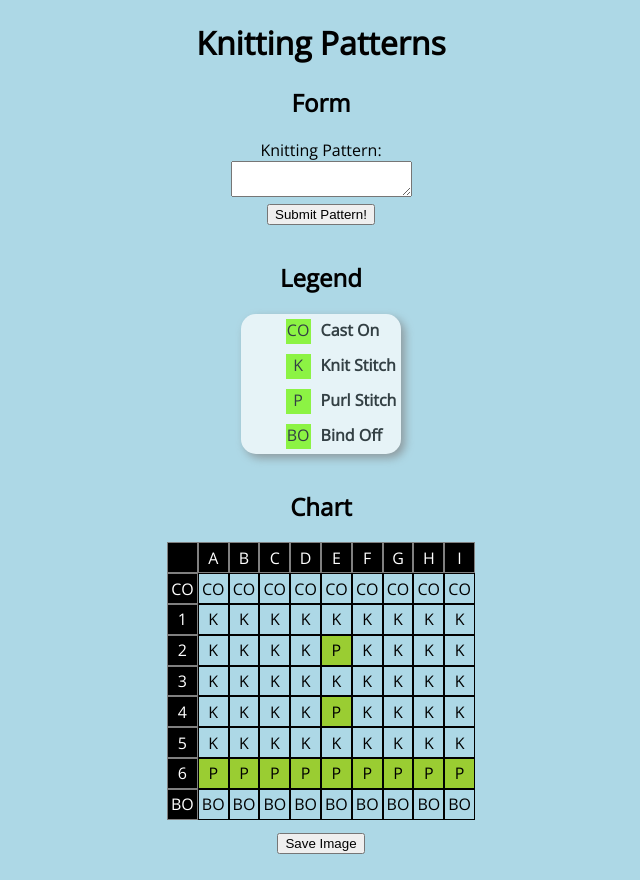
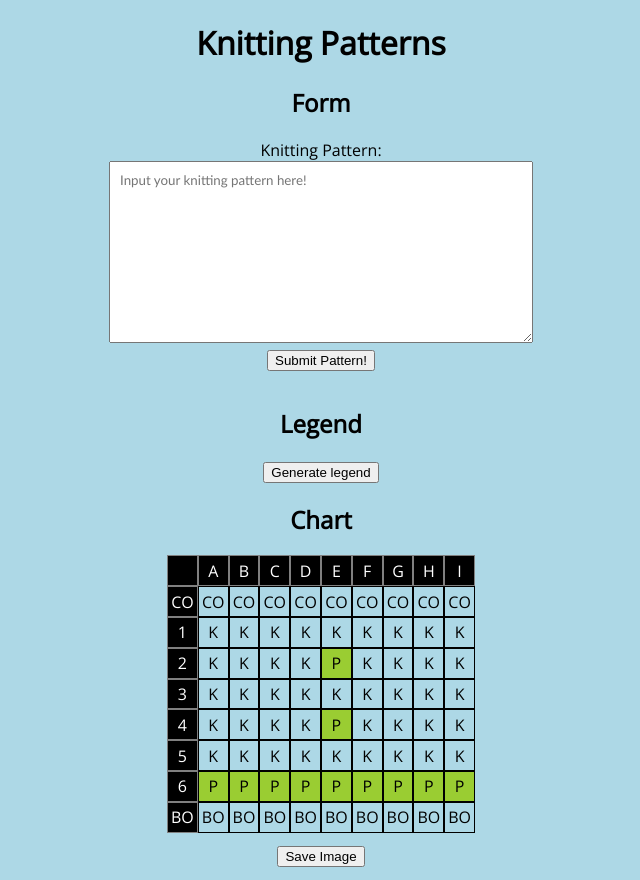
Before and after one commit to emilysaeli/front-end-knitting-patterns, a React (Create React App) app: page / in a window 1280 px wide. Shown: the whole page, without its empty margins (319-959 px from the left). Built offline with nearby package versions, Linux system fonts and the light colour scheme.

Commit message:
GP: Moved getUniqueStitches function to App level, generateLegend refactored to render stitches undefined in stitchDictionary, conditionally formatted

```diff
--- a/src/App.js
+++ b/src/App.js
@@ -13,7 +13,52 @@ import React from "react";
 
 const App = () => {
   const URL = "http://pattern-handler-test-api.herokuapp.com";
-  const [chartData, setChartData] = useState([""]);
+  const [chartData, setChartData] = useState([]);
+  const [uniqueStitches, setUniqueStitches] = useState([]);
+  // Stitch abbreviations from Lion Brand Yarh - https://www.lionbrand.com/pages/glossary
+  // Descriptions from Merriam-Webster - https://www.merriam-webster.com/, Interweave - https://www.interweave.com/interweave-knitting-glossary/
+  // Resource videos from Sheep & Stitch - https://www.youtube.com/c/sheepandstitch
+  const stitchDictionary = {
+    K: {
+      name: "Knit Stitch",
+      description:
+        "a basic knitting stitch usually made with the yarn at the back of the work by inserting the right needle into the front part of a loop on the left needle from the left side, catching the yarn with the point of the right needle, and bringing it through the first loop to form a new loop",
+      resources: "https://youtu.be/Egp4NRhlMDg",
+      symbol: "",
+      css: "knit-stitch",
+    },
+    CO: {
+      name: "Cast On",
+      description:
+        "Casting on lays the foundation for your knitting project. It is the method by which stitches are formed that you then knit or purl to form your knitted item",
+      resources: "https://youtu.be/1vm6oaYzHyA",
+      symbol: "",
+      css: "cast-on",
+    },
+    P: {
+      name: "Purl Stitch",
+      description:
+        "a knitting stitch usually made with the yarn at the front of the work by inserting the right needle into the front of a loop on the left needle from the right, catching the yarn with the right needle, and bringing it through to form a new loop",
+      resources: "https://youtu.be/hTZCEBk495k",
+      symbol: "⬤",
+      css: "purl-stitch",
+    },
+    S: {
+      name: "Slip Stitch",
+      description:
+        "Slip stitch knitting is a technique where stitches are moved from the left needle to the right needle without working them. You can slip a stitch knitwise (as if to knit) and purlwise (as if to purl), and also hold the yarn at the front or the back of the work, to create different effects.",
+      resources: "https://www.youtube.com/watch?v=fb5xzPS3nfc",
+      symbol: "",
+      css: "slip-stitch",
+    },
+    BO: {
+      name: "Bind Off",
+      description: "",
+      resources: "",
+      symbol: "",
+      css: "bind-off",
+    },
+  };
 
   // send pattern form input to back-end
   const submitPattern = (patternForm) => {
@@ -22,11 +67,25 @@ const App = () => {
       .post(`${URL}`, patternForm)
       .then((response) => {
         setChartData(response.data);
+        // setUniqueStitches(getUniqueStitches(response.data));
+        setUniqueStitches(getUniqueStitches(data));
         console.log(response.data);
       })
       .catch((error) => {
         console.log(error);
       });
+  };
+  const getUniqueStitches = (data) => {
+    let uniqueStitches = [];
+    for (const row of data) {
+      for (const element of row) {
+        if (uniqueStitches.includes(element.stitch) === false) {
+          uniqueStitches.push(element.stitch);
+        }
+      }
+    }
+    setUniqueStitches(uniqueStitches);
+    return uniqueStitches;
   };
 
   return (
@@ -38,11 +97,23 @@ const App = () => {
         <Form submitPattern={submitPattern}></Form>
         <p>{chartData.inputPattern}</p>
       </section>
+
       <section className="legend">
-        <Legend data={data}></Legend>
+        <Legend
+          data={data}
+          uniqueStitches={uniqueStitches}
+          getUniqueStitches={getUniqueStitches}
+          stitchDictionary={stitchDictionary}
+        ></Legend>
       </section>
+      {
+        // button for testing purposes, remove when back-end response complete
+      }
+      <div>
+        <button onClick={() => getUniqueStitches(data)}>Generate legend</button>
+      </div>
       <section>
-        <Chart data={data}></Chart>
+        <Chart data={data} stitchDictionary={stitchDictionary}></Chart>
       </section>
     </div>
   );
--- a/src/components/Chart.css
+++ b/src/components/Chart.css
@@ -33,3 +33,24 @@
 #save-btn {
     margin: 1em;
 }
+
+
+.knit-stitch {
+    background-color: orange;
+}
+
+.cast-on {
+    background-color: lightcoral
+}
+
+.purl-stitch {
+    background-color: yellowgreen;
+}
+
+.slip-stitch {
+    background-color: lightsalmon;
+}
+
+.bind-off {
+    background-color: lightgreen;
+}
--- a/src/components/Form.css
+++ b/src/components/Form.css
@@ -0,0 +1,4 @@
+textarea {
+    font-family: 'Gill Sans';
+    padding: 10px;
+}
--- a/src/components/Form.js
+++ b/src/components/Form.js
@@ -1,9 +1,8 @@
 import React, { useState } from "react";
+import "./Form.css";
 
 const Form = (props) => {
-  // formatted patternForm as a JSON object
   const [patternForm, setPatternForm] = useState({ inputPattern: "" });
-  // const [patternForm, setPatternForm] = useState("");
 
   const onFormChange = (event) => {
     const inputValue = event.target.value;
@@ -28,6 +27,9 @@ const Form = (props) => {
               name="pattern-form"
               onChange={onFormChange}
               className="pattern-form"
+              placeholder="Input your knitting pattern here!"
+              rows="10"
+              cols="50"
             />
           </div>
           <div>
--- a/src/components/Legend.css
+++ b/src/components/Legend.css
@@ -21,11 +21,42 @@
     font-size: 1em;
 }
 
-.legend-color {
-    background-color:chartreuse;
+.legend-key {
+    /* background-color:chartreuse; */
     width: 25px;
     height: 25px;
     margin: 5px;
     text-align: center;
     align-self: center;
 }
+.key-container {
+    width: 25px;
+    height: 25px;
+    margin: 5px;
+    text-align: center;
+    align-self: center;
+}
+
+.default-stitch {
+    background-color: white;
+    border: 1px solid black;
+}
+.knit-stitch {
+    background-color: orange;
+}
+
+.cast-on {
+    background-color: lightcoral
+}
+
+.purl-stitch {
+    background-color: yellowgreen;
+}
+
+.slip-stitch {
+    background-color: lightsalmon;
+}
+
+.bind-off {
+    background-color: lightgreen;
+}
--- a/src/components/Legend.js
+++ b/src/components/Legend.js
@@ -1,76 +1,38 @@
-import React, { useState } from "react";
 import "./Legend.css";
+
 const Legend = (props) => {
-  // Stitch abbreviations from Lion Brand Yarh - https://www.lionbrand.com/pages/glossary
-  // Descriptions from Merriam-Webster - https://www.merriam-webster.com/, Interweave - https://www.interweave.com/interweave-knitting-glossary/
-  // Resource videos from Sheep & Stitch - https://www.youtube.com/c/sheepandstitch
-  const stitchDictionary = {
-    K: {
-      name: "Knit Stitch",
-      description:
-        "a basic knitting stitch usually made with the yarn at the back of the work by inserting the right needle into the front part of a loop on the left needle from the left side, catching the yarn with the point of the right needle, and bringing it through the first loop to form a new loop",
-      resources: "https://youtu.be/Egp4NRhlMDg",
-    },
-    CO: {
-      name: "Cast On",
-      description:
-        "Casting on lays the foundation for your knitting project. It is the method by which stitches are formed that you then knit or purl to form your knitted item",
-      resources: "https://youtu.be/1vm6oaYzHyA",
-    },
-    P: {
-      name: "Purl Stitch",
-      description:
-        "a knitting stitch usually made with the yarn at the front of the work by inserting the right needle into the front of a loop on the left needle from the right, catching the yarn with the right needle, and bringing it through to form a new loop",
-      resources: "https://youtu.be/hTZCEBk495k",
-    },
-    S: {
-      name: "Slip Stitch",
-      description:
-        "Slip stitch knitting is a technique where stitches are moved from the left needle to the right needle without working them. You can slip a stitch knitwise (as if to knit) and purlwise (as if to purl), and also hold the yarn at the front or the back of the work, to create different effects.",
-      resources: "https://www.youtube.com/watch?v=fb5xzPS3nfc",
-    },
-    BO: { name: "Bind Off" },
+  const generateLegend = () => {
+    let stitchList = props.uniqueStitches;
+    const legendComponents = stitchList.map((stitch) => {
+      let item = props.stitchDictionary[stitch];
+      if (props.stitchDictionary[stitch] !== undefined) {
+        return (
+          <div key={item.name} className="legend-entry">
+            <div className="key-container">
+              <div className={item.css}>{stitch}</div>
+            </div>
+            <div className="legend-title">{item.name}</div>
+          </div>
+        );
+      } else if (props.stitchDictionary[stitch] === undefined) {
+        return (
+          <div key={stitch} className="legend-entry">
+            <div className="key-container">
+              <div className="default-stitch">{stitch}</div>
+            </div>
+            <div className="legend-title">{stitch} - TBD</div>
+          </div>
+        );
+      }
+    });
+    return legendComponents;
   };
 
-  const getUniqueStitches = (data) => {
-    let uniqueStitches = [];
-    for (const row of data) {
-      for (const element of row) {
-        if (uniqueStitches.includes(element.stitch) === false) {
-          uniqueStitches.push(element.stitch);
-        }
-      }
-    }
-    return uniqueStitches;
-  };
-
-  const legendComponents = () => {
-    const uniqueStitches = getUniqueStitches(props.data);
-    const stitchItems = uniqueStitches.map((stitch) => {
-      let item = stitchDictionary[stitch];
-      return (
-        <div key={item.name}>
-          <div className="legend-entry">
-            <div className="legend-color">{stitch}</div>
-            <div className="legend-title">{item.name}</div>
-          </div>
-          {/* <div>
-            <h2 className="legend-label">Description:</h2> {item.description}
-          </div>
-          <div>
-            <h2 className="legend-label">Resources: </h2>
-            {item.resources}
-          </div> */}
-        </div>
-      );
-    });
-    return stitchItems;
-  };
   return (
     <div>
       <h2>Legend</h2>
       <div className="legend-container">
-        <ul>{legendComponents()}</ul>
+        <ul>{generateLegend()}</ul>
       </div>
     </div>
   );
```
